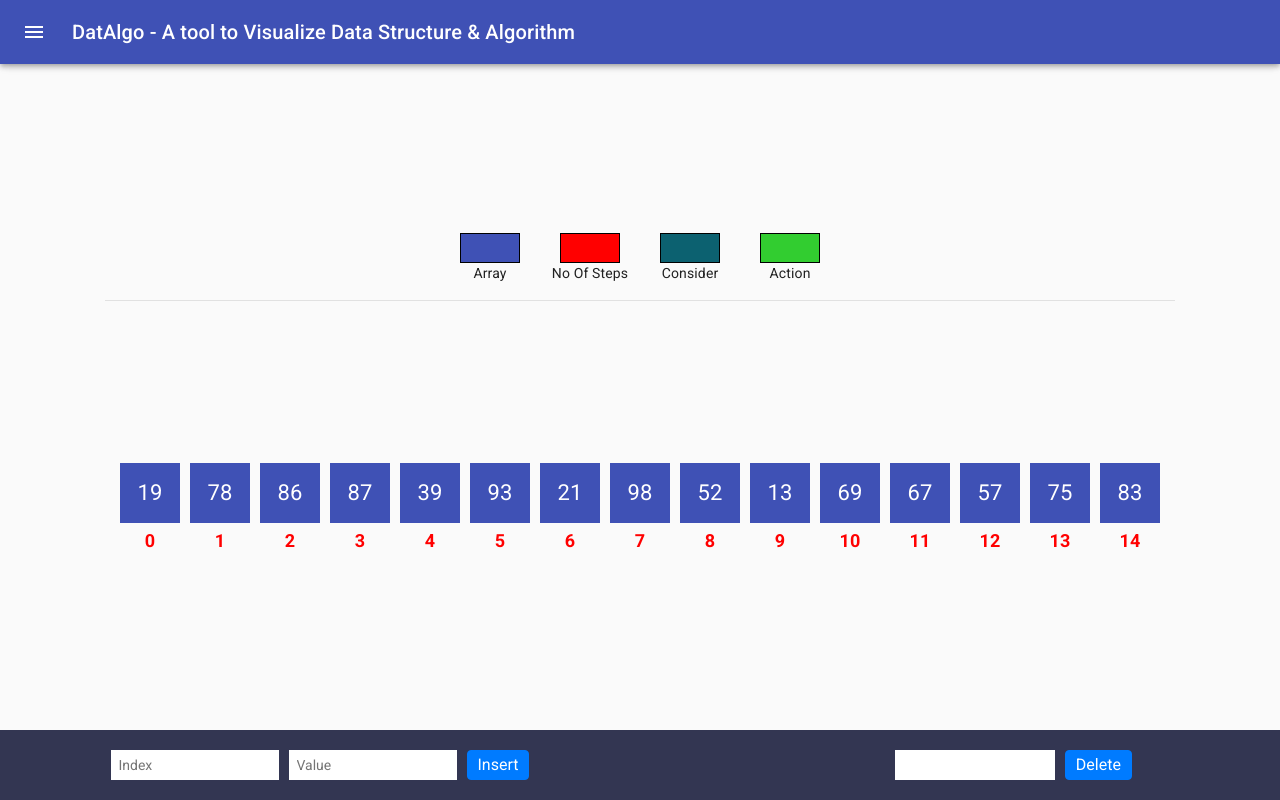
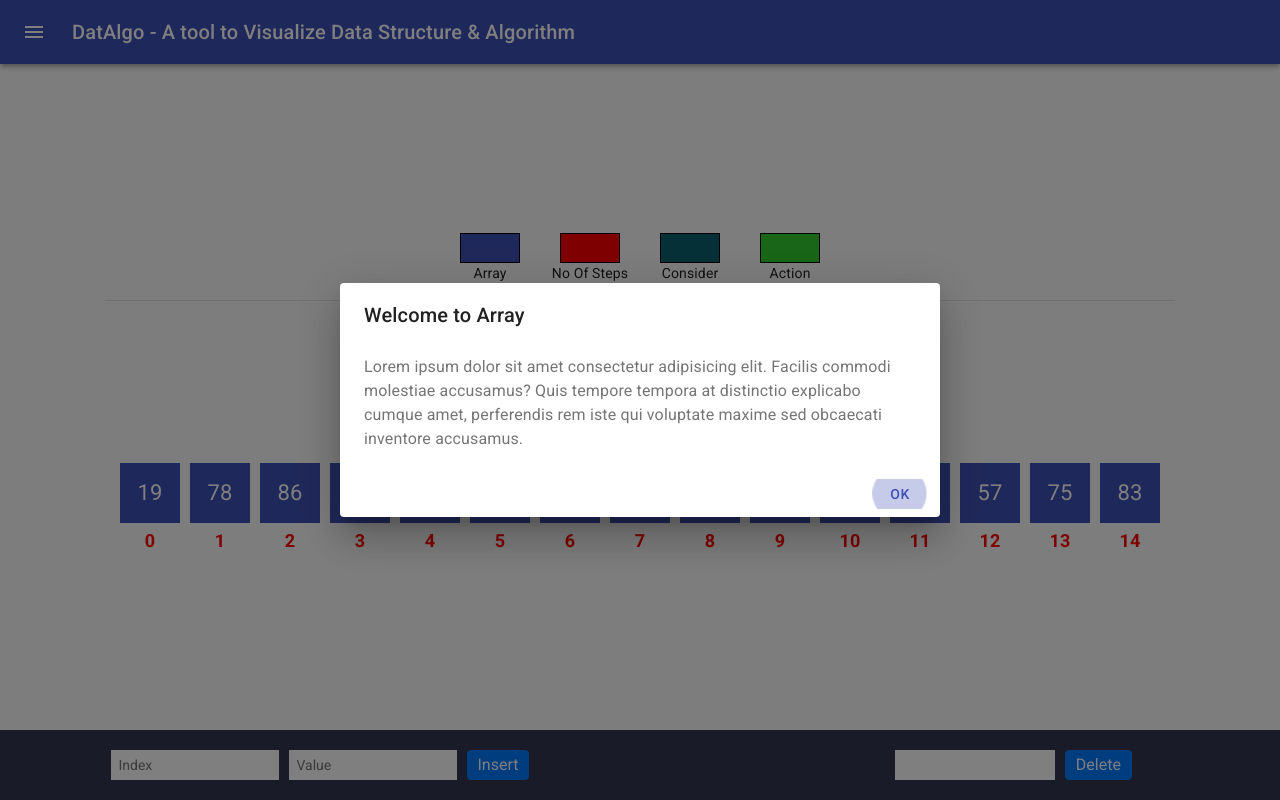
Before and after one commit to anmolkumarshah/DatAlgo, a React (Create React App) app: page /array in a window 1280 px wide. Built offline with nearby package versions, Linux system fonts and the light colour scheme.

Commit message:
Array improved and intro dialog added

```diff
--- a/src/components/array/Array.jsx
+++ b/src/components/array/Array.jsx
@@ -1,4 +1,5 @@
 import React, { useEffect, useState } from "react";
+import AlertDialog from "../../material-ui-components/alertDialog";
 import { ColorIndicator } from "../sorting-algorithm/colorIndicator/colorIndicator";
 import "./array.css";
 let InitialElements = 15;
@@ -31,6 +32,16 @@ const Arr = () => {
   useEffect(() => {
     generateRandomArray();
   }, []);
+
+  const [open, setOpen] = useState(false);
+
+  useEffect(() => {
+    setOpen(true);
+  }, []);
+
+  const handleClose = () => {
+    setOpen(false);
+  };
 
   //   generate array of random elements
   const generateRandomArray = () => {
@@ -122,6 +133,12 @@ const Arr = () => {
   };
   return (
     <>
+      <AlertDialog
+        open={open}
+        handleClose={handleClose}
+        title="Welcome to Array"
+        content=" Lorem ipsum dolor sit amet consectetur adipisicing elit. Facilis commodi molestiae accusamus? Quis tempore tempora at distinctio explicabo cumque amet, perferendis rem iste qui voluptate maxime sed obcaecati inventore accusamus."
+      />
       <ColorIndicator
         indicator={[
           { name: "Array", color: initialColor },
--- a/src/components/avl-tree/AVLTrees.jsx
+++ b/src/components/avl-tree/AVLTrees.jsx
@@ -1,7 +1,8 @@
-import React, { useState } from "react";
+import React, { useState, useEffect } from "react";
 import AVLTree from "./avl-tree";
 import Tree from "react-tree-graph";
 import "./style.css";
+import AlertDialog from "../../material-ui-components/alertDialog";
 
 const AVLTrees = () => {
   const [considerTree, setConsiderTree] = useState(new AVLTree(""));
@@ -9,6 +10,16 @@ const AVLTrees = () => {
   const [value, setValue] = useState(null);
   const [data, setData] = useState(considerTree.getRoot());
   const [toDel, setToDel] = useState(0);
+
+  const [open, setOpen] = useState(false);
+
+  useEffect(() => {
+    setOpen(true);
+  }, []);
+
+  const handleClose = () => {
+    setOpen(false);
+  };
 
   const create = () => {
     let rootvalue = parseInt(prompt("Enter the root value"));
@@ -80,6 +91,12 @@ const AVLTrees = () => {
 
   return (
     <div className="top">
+      <AlertDialog
+        open={open}
+        handleClose={handleClose}
+        title="Welcome to AVL Tree"
+        content=" Lorem ipsum dolor sit amet consectetur adipisicing elit. Facilis commodi molestiae accusamus? Quis tempore tempora at distinctio explicabo cumque amet, perferendis rem iste qui voluptate maxime sed obcaecati inventore accusamus."
+      />
       {considerTree && (
         <Tree
           data={data}
--- a/src/components/path-finding/path-finding.jsx
+++ b/src/components/path-finding/path-finding.jsx
@@ -6,6 +6,7 @@ import { dijkstra, getNodesInShortestPathOrder } from "./algorithms/dijkstra";
 import Switch from "@material-ui/core/Switch";
 import FormGroup from "@material-ui/core/FormGroup";
 import FormControlLabel from "@material-ui/core/FormControlLabel";
+import AlertDialog from "../../material-ui-components/alertDialog";
 
 const PathFinding = () => {
   const [nodes, setNodes] = useState([]);
@@ -90,6 +91,16 @@ const PathFinding = () => {
     init();
   }, []);
 
+  const [open, setOpen] = useState(false);
+
+  useEffect(() => {
+    setOpen(true);
+  }, []);
+
+  const handleClose = () => {
+    setOpen(false);
+  };
+
   const init = () => {
     const vertical = [];
     for (let i = 0; i < ALL_ROWS; i++) {
@@ -126,6 +137,13 @@ const PathFinding = () => {
           label={checked ? "Move Source" : "Move Target"}
         />
       </FormGroup> */}
+
+      <AlertDialog
+        open={open}
+        handleClose={handleClose}
+        title="Welcome to Path Finding"
+        content=" Lorem ipsum dolor sit amet consectetur adipisicing elit. Facilis commodi molestiae accusamus? Quis tempore tempora at distinctio explicabo cumque amet, perferendis rem iste qui voluptate maxime sed obcaecati inventore accusamus."
+      />
 
       {nodes.map((item, idx) => {
         return (
--- a/src/components/search-algorithm/BinarySearch/binary-search.jsx
+++ b/src/components/search-algorithm/BinarySearch/binary-search.jsx
@@ -1,4 +1,5 @@
 import React, { useState, useEffect } from "react";
+import AlertDialog from "../../../material-ui-components/alertDialog";
 import "./styles.css";
 
 const BinarySearch = () => {
@@ -43,6 +44,16 @@ const BinarySearch = () => {
   useEffect(() => {
     start();
   }, []);
+
+  const [open, setOpen] = useState(false);
+
+  useEffect(() => {
+    setOpen(true);
+  }, []);
+
+  const handleClose = () => {
+    setOpen(false);
+  };
 
   // +++++++++++++++++++++++++++++++++++++++++++++++++++++++++++++++++++++++++++++++++++++++++++++++++++++++++
 
@@ -160,6 +171,13 @@ const BinarySearch = () => {
 
   return (
     <div>
+      <AlertDialog
+        open={open}
+        handleClose={handleClose}
+        title="Welcome to Binary Search"
+        content=" Lorem ipsum dolor sit amet consectetur adipisicing elit. Facilis commodi molestiae accusamus? Quis tempore tempora at distinctio explicabo cumque amet, perferendis rem iste qui voluptate maxime sed obcaecati inventore accusamus."
+      />
+
       <div className="row">
         <div className="col-12 text-center">
           {!TargetSelected && !isFound && (
--- a/src/components/singleLinkedList/singleLinkedList.jsx
+++ b/src/components/singleLinkedList/singleLinkedList.jsx
@@ -1,7 +1,8 @@
-import React, { useState } from "react";
+import React, { useState, useEffect } from "react";
 import SLinkedList from "./singleLinkedListClass";
 import Tree from "react-tree-graph";
 import "./llstyle.css";
+import AlertDialog from "../../material-ui-components/alertDialog";
 
 const SingleLinkedList = () => {
   const [sll, setSll] = useState(new SLinkedList(""));
@@ -10,6 +11,15 @@ const SingleLinkedList = () => {
   const [isStart, setIsStart] = useState(false);
 
   const [idx, setIdx] = useState("");
+  const [open, setOpen] = useState(false);
+
+  useEffect(() => {
+    setOpen(true);
+  }, []);
+
+  const handleClose = () => {
+    setOpen(false);
+  };
 
   const createHandler = () => {
     let head = parseInt(prompt("Enter Head Value"));
@@ -68,6 +78,13 @@ const SingleLinkedList = () => {
   };
   return (
     <div>
+      <AlertDialog
+        open={open}
+        handleClose={handleClose}
+        title="Welcome to Single Linked List"
+        content="Click on the Create button at the bottom left corner of screen and you are ready to play with linked list."
+      />
+
       <Tree
         data={data}
         height={200}
--- a/src/components/sorting-algorithm/bubble-sort/bubble-sort.jsx
+++ b/src/components/sorting-algorithm/bubble-sort/bubble-sort.jsx
@@ -5,6 +5,7 @@ import { ColorIndicator } from "./../colorIndicator/colorIndicator";
 import { Controller } from "./../controller/controller.jsx";
 import { randonIntFromInterval } from "../helper.jsx";
 import SimpleAccordion from "../../../material-ui-components/accordian";
+import AlertDialog from "../../../material-ui-components/alertDialog";
 
 const BubbleSort = () => {
   const [array, setArray] = useState([]);
@@ -46,6 +47,16 @@ const BubbleSort = () => {
   useEffect(() => {
     resetArray();
   }, []);
+
+  const [open, setOpen] = useState(false);
+
+  useEffect(() => {
+    setOpen(true);
+  }, []);
+
+  const handleClose = () => {
+    setOpen(false);
+  };
 
   //   +++++++++++++++++++++++++++++++++++++++++++++++++++++++++++++++++++++++++++++
 
@@ -140,6 +151,12 @@ const BubbleSort = () => {
 
   return (
     <>
+      <AlertDialog
+        open={open}
+        handleClose={handleClose}
+        title="Welcome to Bubble Sort"
+        content=" Lorem ipsum dolor sit amet consectetur adipisicing elit. Facilis commodi molestiae accusamus? Quis tempore tempora at distinctio explicabo cumque amet, perferendis rem iste qui voluptate maxime sed obcaecati inventore accusamus."
+      />
       <ColorIndicator
         indicator={[
           { name: "consider", color: considerColor },
--- a/src/components/sorting-algorithm/insertion-sort/insertion-sort.jsx
+++ b/src/components/sorting-algorithm/insertion-sort/insertion-sort.jsx
@@ -1,4 +1,5 @@
 import React, { useState, useEffect } from "react";
+import AlertDialog from "../../../material-ui-components/alertDialog";
 import { Bar } from "../bar/bar";
 import { ColorIndicator } from "../colorIndicator/colorIndicator";
 import { Controller } from "../controller/controller";
@@ -44,6 +45,16 @@ const InsertionSort = () => {
   useEffect(() => {
     resetArray();
   }, []);
+
+  const [open, setOpen] = useState(false);
+
+  useEffect(() => {
+    setOpen(true);
+  }, []);
+
+  const handleClose = () => {
+    setOpen(false);
+  };
 
   //   +++++++++++++++++++++++++++++++++++++++++++++++++++++++++++++++++++++++++++++
 
@@ -131,6 +142,12 @@ const InsertionSort = () => {
 
   return (
     <>
+      <AlertDialog
+        open={open}
+        handleClose={handleClose}
+        title="Welcome to Insertion Sort"
+        content=" Lorem ipsum dolor sit amet consectetur adipisicing elit. Facilis commodi molestiae accusamus? Quis tempore tempora at distinctio explicabo cumque amet, perferendis rem iste qui voluptate maxime sed obcaecati inventore accusamus."
+      />
       <ColorIndicator
         indicator={[
           { name: "selected key", color: keySelectionColor },
--- a/src/components/sorting-algorithm/quick-sort/quick-sort.jsx
+++ b/src/components/sorting-algorithm/quick-sort/quick-sort.jsx
@@ -1,4 +1,5 @@
 import React, { useState, useEffect } from "react";
+import AlertDialog from "../../../material-ui-components/alertDialog";
 import { Bar } from "../bar/bar";
 import { ColorIndicator } from "../colorIndicator/colorIndicator";
 import { Controller } from "../controller/controller";
@@ -47,6 +48,16 @@ const QuickSort = () => {
   useEffect(() => {
     resetArray();
   }, []);
+
+  const [open, setOpen] = useState(false);
+
+  useEffect(() => {
+    setOpen(true);
+  }, []);
+
+  const handleClose = () => {
+    setOpen(false);
+  };
 
   //   +++++++++++++++++++++++++++++++++++++++++++++++++++++++++++++++++++++++++++++
 
@@ -190,6 +201,12 @@ const QuickSort = () => {
 
   return (
     <>
+      <AlertDialog
+        open={open}
+        handleClose={handleClose}
+        title="Welcome to Quick Sort"
+        content=" Lorem ipsum dolor sit amet consectetur adipisicing elit. Facilis commodi molestiae accusamus? Quis tempore tempora at distinctio explicabo cumque amet, perferendis rem iste qui voluptate maxime sed obcaecati inventore accusamus."
+      />
       <ColorIndicator
         indicator={[
           { name: "pivot", color: pivotColor },
--- a/src/components/sorting-algorithm/selection-sort/selection-sort.jsx
+++ b/src/components/sorting-algorithm/selection-sort/selection-sort.jsx
@@ -1,4 +1,5 @@
 import React, { useState, useEffect } from "react";
+import AlertDialog from "../../../material-ui-components/alertDialog";
 import { Bar } from "../bar/bar";
 import { ColorIndicator } from "../colorIndicator/colorIndicator";
 import { Controller } from "../controller/controller";
@@ -45,6 +46,16 @@ const SelectionSort = () => {
   useEffect(() => {
     resetArray();
   }, []);
+
+  const [open, setOpen] = useState(false);
+
+  useEffect(() => {
+    setOpen(true);
+  }, []);
+
+  const handleClose = () => {
+    setOpen(false);
+  };
 
   //   +++++++++++++++++++++++++++++++++++++++++++++++++++++++++++++++++++++++++++++
 
@@ -134,6 +145,12 @@ const SelectionSort = () => {
 
   return (
     <>
+      <AlertDialog
+        open={open}
+        handleClose={handleClose}
+        title="Welcome to Selection Sorts"
+        content=" Lorem ipsum dolor sit amet consectetur adipisicing elit. Facilis commodi molestiae accusamus? Quis tempore tempora at distinctio explicabo cumque amet, perferendis rem iste qui voluptate maxime sed obcaecati inventore accusamus."
+      />
       <ColorIndicator
         indicator={[
           { name: "j variable", color: j_variable },
--- a/src/components/tree/BinaryTree.jsx
+++ b/src/components/tree/BinaryTree.jsx
@@ -3,6 +3,7 @@ import BTree from "./Tree";
 import Tree from "react-tree-graph";
 import "./style.css";
 import TraversedList from "./TraverseList";
+import AlertDialog from "../../material-ui-components/alertDialog";
 
 const BinaryTree = () => {
   const t1 = new BTree([
@@ -30,6 +31,16 @@ const BinaryTree = () => {
   useEffect(() => {
     setData(treeData.display());
   }, []);
+
+  const [open, setOpen] = useState(false);
+
+  useEffect(() => {
+    setOpen(true);
+  }, []);
+
+  const handleClose = () => {
+    setOpen(false);
+  };
 
   const Delete = (data) => {
     const children = data.children;
@@ -166,6 +177,12 @@ const BinaryTree = () => {
 
   return (
     <>
+      <AlertDialog
+        open={open}
+        handleClose={handleClose}
+        title="Welcome to Binary Tree"
+        content=" Lorem ipsum dolor sit amet consectetur adipisicing elit. Facilis commodi molestiae accusamus? Quis tempore tempora at distinctio explicabo cumque amet, perferendis rem iste qui voluptate maxime sed obcaecati inventore accusamus."
+      />
       <Tree
         data={data}
         height={600}
--- /dev/null
+++ b/src/material-ui-components/alertDialog.jsx
@@ -0,0 +1,30 @@
+import React from "react";
+import Button from "@material-ui/core/Button";
+import Dialog from "@material-ui/core/Dialog";
+import DialogActions from "@material-ui/core/DialogActions";
+import DialogContent from "@material-ui/core/DialogContent";
+import DialogContentText from "@material-ui/core/DialogContentText";
+import DialogTitle from "@material-ui/core/DialogTitle";
+
+export default function AlertDialog({ open, handleClose, title, content }) {
+  return (
+    <Dialog
+      open={open}
+      onClose={handleClose}
+      aria-labelledby="alert-dialog-title"
+      aria-describedby="alert-dialog-description"
+    >
+      <DialogTitle id="alert-dialog-title">{title}</DialogTitle>
+      <DialogContent>
+        <DialogContentText id="alert-dialog-description">
+          {content}
+        </DialogContentText>
+      </DialogContent>
+      <DialogActions>
+        <Button onClick={handleClose} color="primary" autoFocus>
+          ok
+        </Button>
+      </DialogActions>
+    </Dialog>
+  );
+}
```
